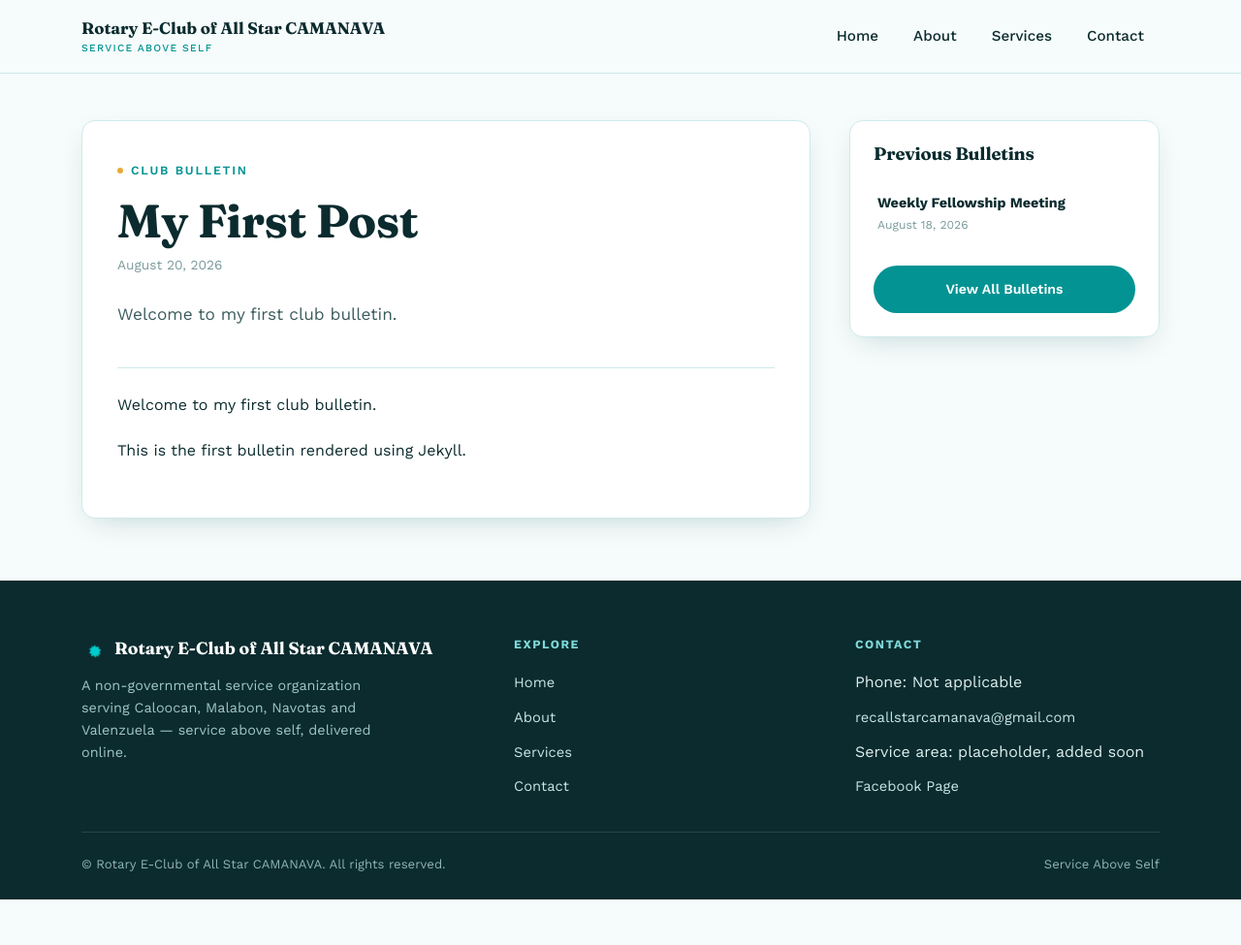
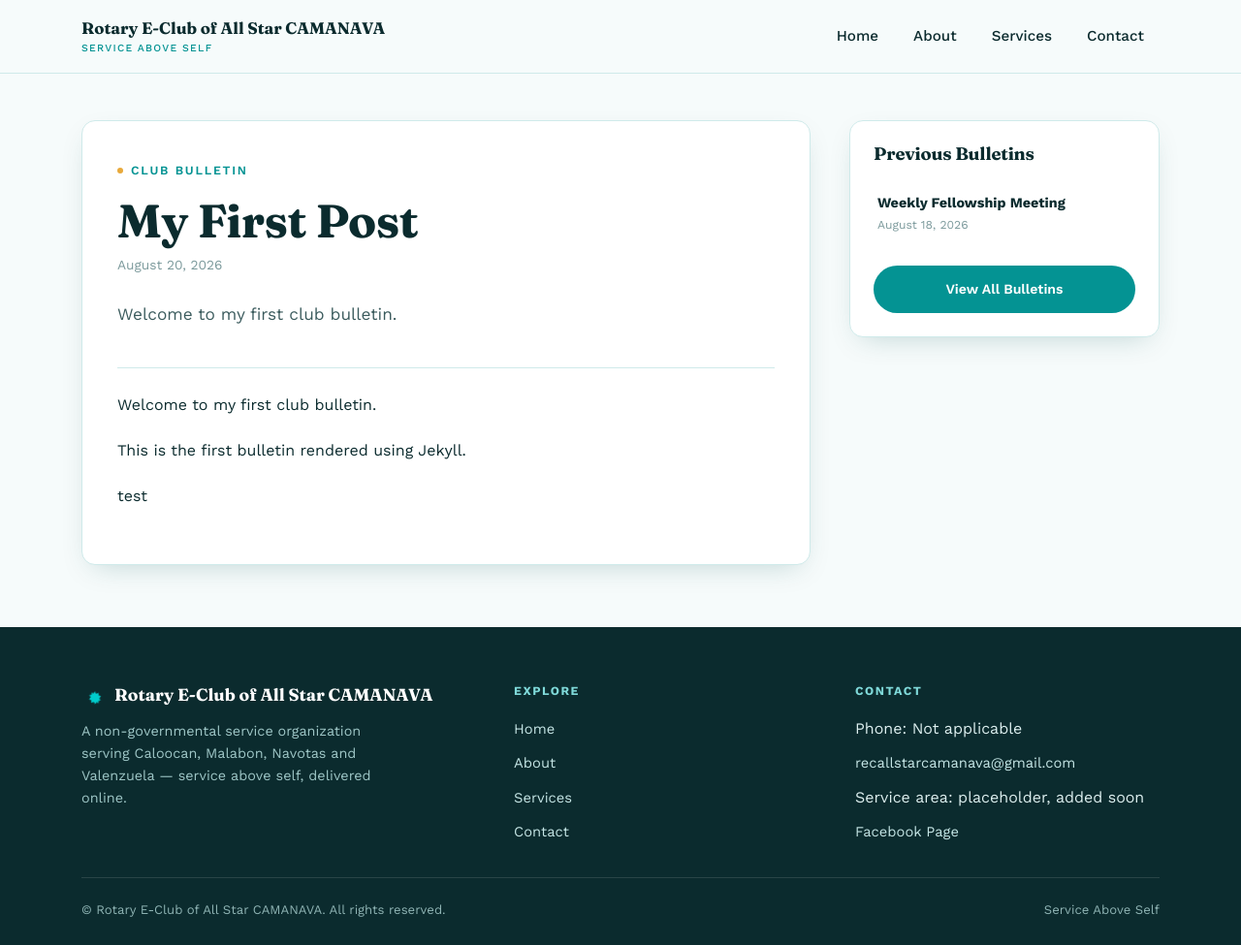
Before and after one commit to allstarcamanava/allstarcamanava.github.io, a Jekyll site: the page built from _posts/2026-08-20-first-post.md, in a window 1280 px wide and 975 px high. Shown: the whole window at 97% size. Built offline with Jekyll 4.4.1, drawn with Linux system fonts in a browser that asks for light colours.

Commit message:
Update Bulletin “2026-08-20-first-post”

```diff
--- a/_posts/2026-08-20-first-post.md
+++ b/_posts/2026-08-20-first-post.md
@@ -1,12 +1,13 @@
 ---
 layout: bulletin
-title: "My First Post"
+title: My First Post
 date: 2026-08-20
 categories:
-  - "Club Bulletin"
+  - Club Bulletin
 permalink: /bulletins/my-first-post/
 ---
-
 Welcome to my first club bulletin.
 
 This is the first bulletin rendered using Jekyll.
+
+test
```
